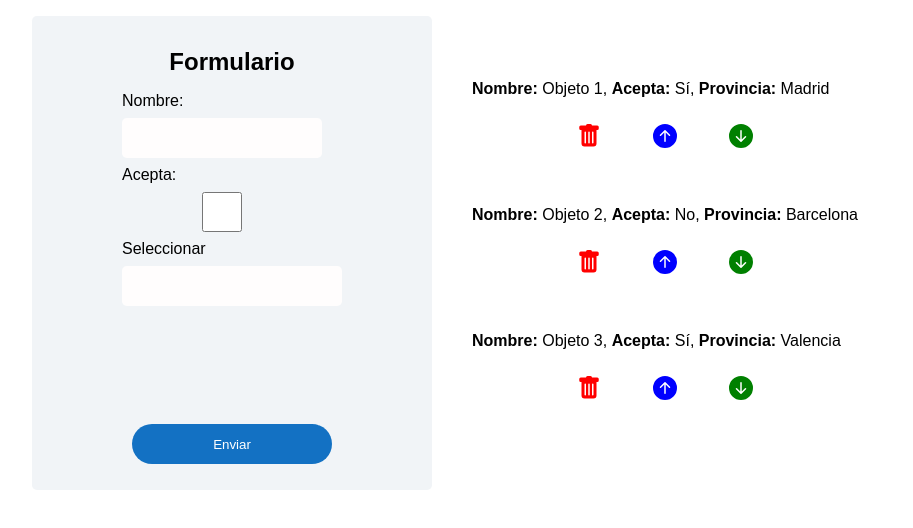
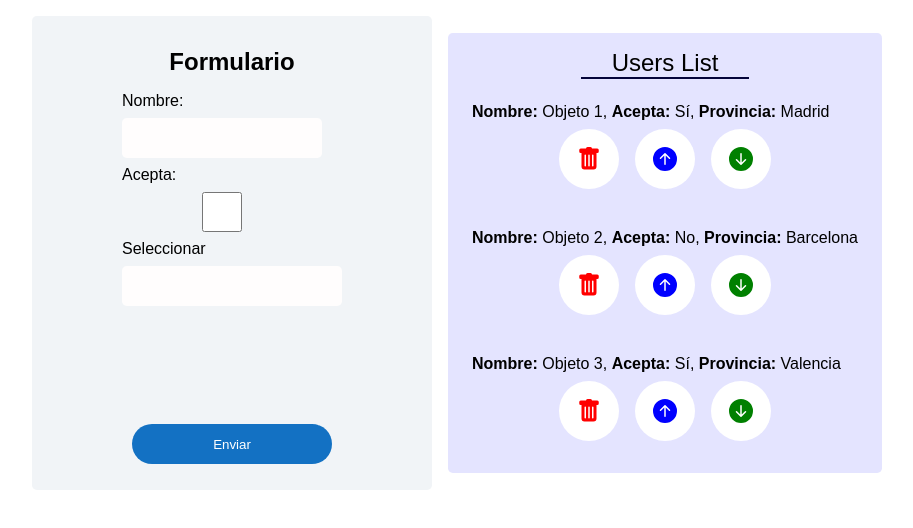
Before and after one commit to hello-world-capitanes/devops-react, a React (Vite) app: page / in a window 1280 px wide. Shown: the top 528 px of the page, without its empty margins (191-1104 px from the left). Built offline with nearby package versions, Linux system fonts and the light colour scheme.

Commit message:
dropdown

```diff
--- a/src/App.jsx
+++ b/src/App.jsx
@@ -6,8 +6,6 @@ import defaultUsers from './assets/DefaultsUsers.json'
 import { Select } from './components/SelectorComponent'
 
 import Lista from './components/Lista/Lista'
-
-
 
 function App() {
 
--- a/src/components/Lista/Lista.jsx
+++ b/src/components/Lista/Lista.jsx
@@ -30,6 +30,7 @@ function Lista ({listaDatos, setListaDatos, handleModalShow}){
 
     return (
     <div className="listContainer d-flex">
+        <h2>Users List</h2>
         <ul>
         {listaDatos.map((item, index) => (
             <li className="listElement" key={item.id} onDoubleClick={() => handleModalShow(true, item.id)}>
--- a/src/index.css
+++ b/src/index.css
@@ -62,6 +62,17 @@
   flex-direction: column;
   margin: 2rem 0;
   padding: 0.5rem;
+  border-radius: 0.3rem;
+  background-color: rgba(211, 211, 255, 0.615);
+}
+
+.listContainer h2 {
+  width: 40%;
+  margin: 0.5rem 0;
+  font-weight: lighter;
+  display: flex;
+  justify-content: center;
+  border-bottom: 2px solid rgb(4, 4, 58);
 }
 
 .modalInfo {
```
